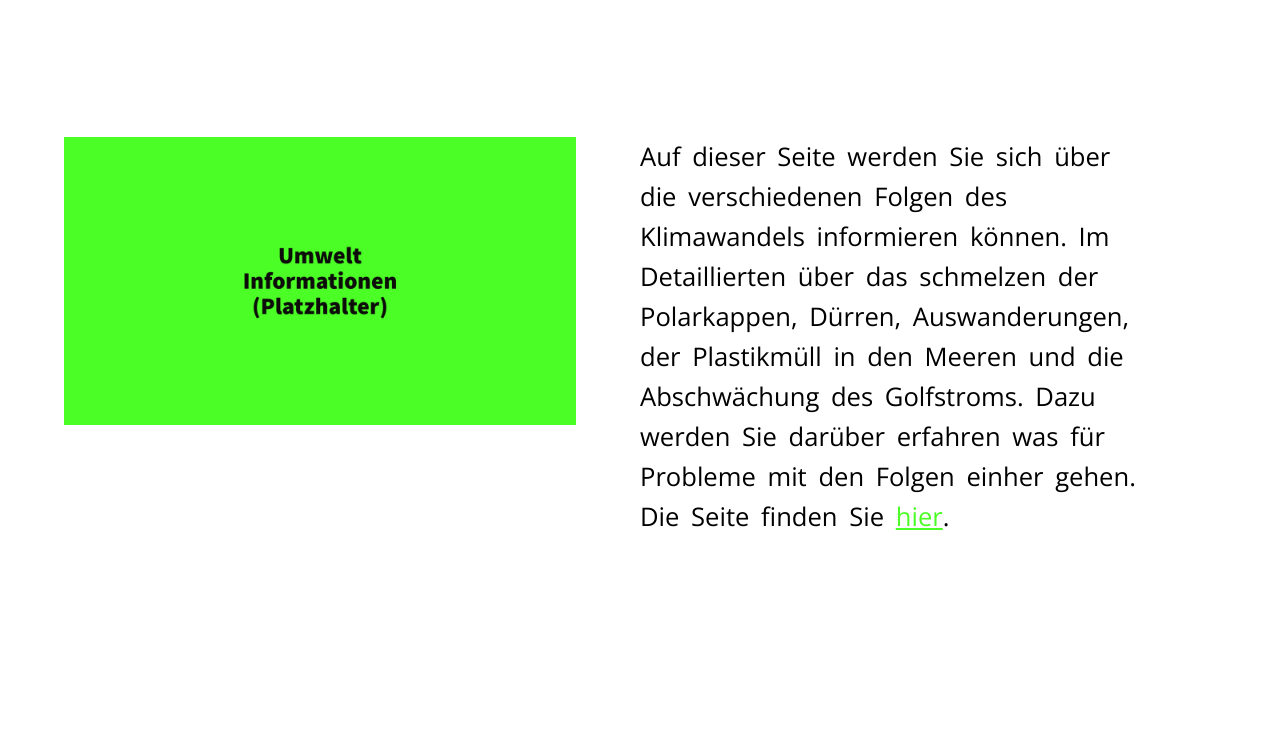
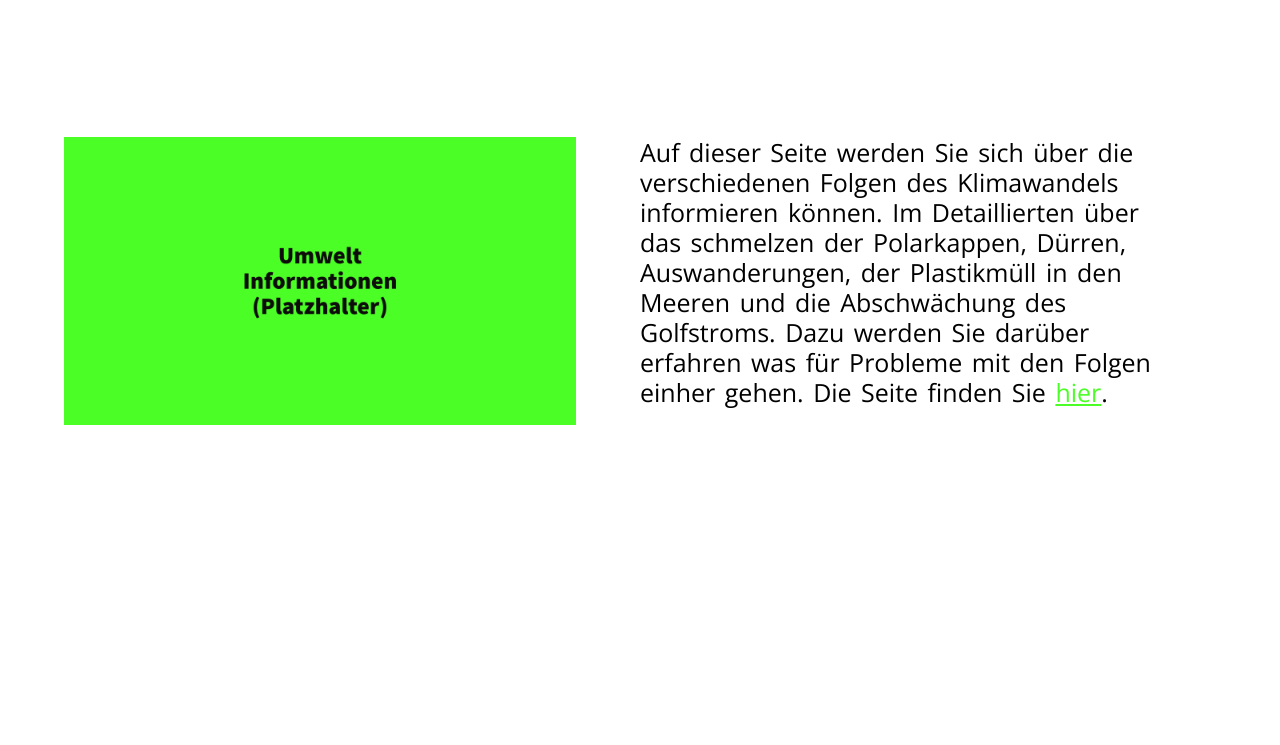
Before and after one commit to Fytr0/Schulprojekt-Umwelt, a plain HTML site: page index.html in a window 1280 px wide. Shown: the part 1160-1905 px from the top of the page. Drawn offline with nearby package versions, Linux system fonts and the light colour scheme.

Commit message:
Update Index.css

```diff
--- a/Css/Index.css
+++ b/Css/Index.css
@@ -139,10 +139,9 @@ div.Text {
   font-family: 'Open Sans', sans-serif;
   color: #000;
 
-  font-size: 2vw;
-  object-fit: scale-down;
-  word-spacing: 5px;
-  line-height: 40px;
+  font-size: 25px;
+  word-spacing: 3px;
+  line-height: 30px;
 
   text-align: left;
 
@@ -166,11 +165,10 @@ a.Link {
   font-family: 'Open Sans', sans-serif;
   color: #4BFF26;
 
-  font-size: 2vw;
   text-decoration: underline;
-  object-fit: scale-down;
-  word-spacing: 5px;
-  line-height: 40px;
+  font-size: 25px;
+  word-spacing: 3px;
+  line-height: 30px;
 }
 
 a.Link:hover {
```
